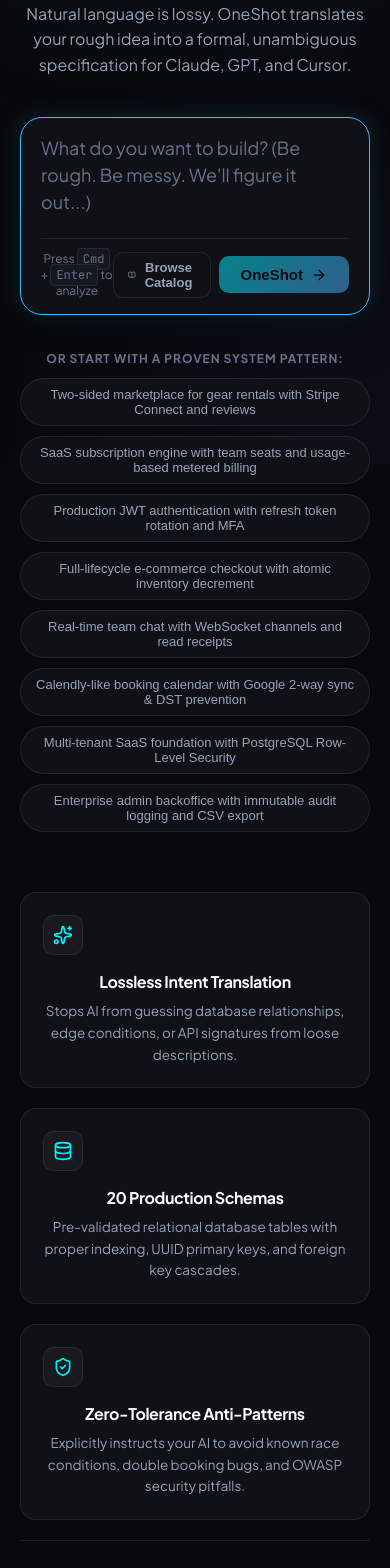
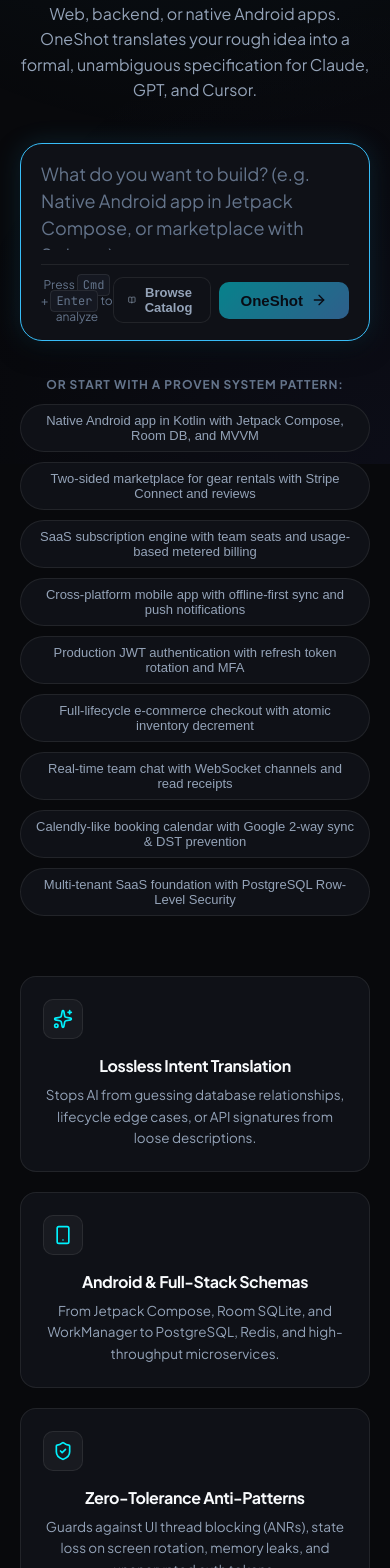
Before and after one commit to ahmedxuhri/oneshot, a React (Vite) app in the folder frontend/: page / in a window 390 px wide. Shown: the part 380-1948 px from the top of the page. Built offline with nearby package versions, Linux system fonts and the light colour scheme; no server answers.

Commit message:
feat: add Android Jetpack Compose & cross-platform mobile patterns

```diff
--- a/frontend/src/components/MCQPanel.jsx
+++ b/frontend/src/components/MCQPanel.jsx
@@ -10,7 +10,8 @@
   Database,
   Cpu,
   Settings2,
-  ExternalLink
+  ExternalLink,
+  Smartphone
 } from 'lucide-react';
 
 export default function MCQPanel({
@@ -32,13 +33,15 @@
     web_sources = []
   } = interpretation;
 
+  const isMobile = pattern_category === 'mobile' || matched_pattern.includes('android') || matched_pattern.includes('mobile');
+
   // Initialize state with default first option for each clarifying question
   const [answers, setAnswers] = useState({});
   const [stack, setStack] = useState({
-    backend: 'Python (FastAPI)',
-    database: 'PostgreSQL',
-    cache: 'Redis',
-    frontend: 'React (SPA)'
+    backend: isMobile ? 'Kotlin (Jetpack Compose)' : 'Python (FastAPI)',
+    database: isMobile ? 'Room DB (SQLite)' : 'PostgreSQL',
+    cache: isMobile ? 'DataStore (Encrypted)' : 'Redis',
+    frontend: isMobile ? 'Material Design 3 (Compose)' : 'React (SPA)'
   });
   const [customNotes, setCustomNotes] = useState('');
 
@@ -50,7 +53,16 @@
       }
     });
     setAnswers(initialAnswers);
-  }, [clarifying_questions]);
+
+    if (isMobile) {
+      setStack({
+        backend: 'Kotlin (Jetpack Compose + Coroutines)',
+        database: 'Room DB (SQLite Offline-First)',
+        cache: 'EncryptedDataStore / Android Keystore',
+        frontend: 'Jetpack Compose (Material 3 UI)'
+      });
+    }
+  }, [clarifying_questions, isMobile]);
 
   const handleSelectOption = (questionId, option) => {
     setAnswers((prev) => ({
@@ -159,18 +171,28 @@
         {/* Tech Stack Customizer */}
         <div className="stack-section">
           <div className="section-heading">
-            <Server size={18} color="var(--accent-blue)" />
+            {isMobile ? <Smartphone size={18} color="var(--accent-blue)" /> : <Server size={18} color="var(--accent-blue)" />}
             <span>Target Technology Stack</span>
           </div>
 
           <div className="stack-grid">
             <div className="stack-item">
-              <label>Backend Framework</label>
+              <label>{isMobile ? 'Language / Architecture' : 'Backend Framework'}</label>
               <select
                 className="stack-select"
                 value={stack.backend}
                 onChange={(e) => setStack({ ...stack, backend: e.target.value })}
               >
+                {isMobile ? (
+                  <>
+                    <option value="Kotlin (Jetpack Compose + Coroutines)">Kotlin (Jetpack Compose)</option>
+                    <option value="Kotlin Multiplatform (KMP)">Kotlin Multiplatform (KMP)</option>
+                    <option value="Flutter (Dart + Riverpod)">Flutter (Dart)</option>
+                    <option value="React Native (Expo + TypeScript)">React Native (Expo)</option>
+                    <option value="Swift (SwiftUI / iOS)">Swift (SwiftUI)</option>
+                  </>
+                ) : (
+                  <>
                     <option value="Python (FastAPI)">Python (FastAPI)</option>
                     <option value="Python (Django / DRF)">Python (Django / DRF)</option>
                     <option value="Node.js (Next.js App Router)">Node.js (Next.js)</option>
@@ -178,51 +200,87 @@
                     <option value="Node.js (NestJS)">Node.js (NestJS)</option>
                     <option value="Go (Gin / Fiber)">Go (Gin / Fiber)</option>
                     <option value="Rust (Axum)">Rust (Axum)</option>
+                  </>
+                )}
               </select>
             </div>
 
             <div className="stack-item">
-              <label>Primary Database</label>
+              <label>{isMobile ? 'Local Storage / Cache' : 'Primary Database'}</label>
               <select
                 className="stack-select"
                 value={stack.database}
                 onChange={(e) => setStack({ ...stack, database: e.target.value })}
               >
+                {isMobile ? (
+                  <>
+                    <option value="Room DB (SQLite + Flow)">Room DB (SQLite)</option>
+                    <option value="SQLDelight (Multiplatform)">SQLDelight</option>
+                    <option value="WatermelonDB (React Native)">WatermelonDB</option>
+                    <option value="Hive / Isar (Flutter)">Hive / Isar</option>
+                    <option value="Firebase Firestore / Realm">Firebase / Realm</option>
+                  </>
+                ) : (
+                  <>
                     <option value="PostgreSQL">PostgreSQL</option>
                     <option value="MySQL 8+">MySQL 8+</option>
                     <option value="SQLite (Embedded / LibSQL)">SQLite (LibSQL / Turso)</option>
                     <option value="MongoDB">MongoDB</option>
                     <option value="Supabase (PostgreSQL + RLS)">Supabase</option>
+                  </>
+                )}
               </select>
             </div>
 
             <div className="stack-item">
-              <label>Caching / Queue</label>
+              <label>{isMobile ? 'Preferences / Storage' : 'Caching / Queue'}</label>
               <select
                 className="stack-select"
                 value={stack.cache}
                 onChange={(e) => setStack({ ...stack, cache: e.target.value })}
               >
+                {isMobile ? (
+                  <>
+                    <option value="EncryptedDataStore / Android Keystore">EncryptedDataStore (Keystore)</option>
+                    <option value="DataStore Preferences">DataStore Preferences</option>
+                    <option value="MMKV (High Performance Key-Value)">MMKV</option>
+                    <option value="SharedPreferences (Encrypted)">EncryptedSharedPreferences</option>
+                  </>
+                ) : (
+                  <>
                     <option value="Redis">Redis</option>
                     <option value="DragonflyDB / KeyDB">DragonflyDB / KeyDB</option>
                     <option value="RabbitMQ / Celery">RabbitMQ</option>
                     <option value="PostgreSQL SKIP LOCKED Queue">PostgreSQL Queue</option>
                     <option value="None / In-Memory">None / In-Memory</option>
+                  </>
+                )}
               </select>
             </div>
 
             <div className="stack-item">
-              <label>Frontend UI</label>
+              <label>UI Framework / Design System</label>
               <select
                 className="stack-select"
                 value={stack.frontend}
                 onChange={(e) => setStack({ ...stack, frontend: e.target.value })}
               >
+                {isMobile ? (
+                  <>
+                    <option value="Jetpack Compose (Material 3 Dynamic Theming)">Jetpack Compose (Material 3)</option>
+                    <option value="Flutter Material 3">Flutter Material 3</option>
+                    <option value="React Native Paper / NativeWind">React Native Paper</option>
+                    <option value="SwiftUI (Apple HIG)">SwiftUI</option>
+                  </>
+                ) : (
+                  <>
                     <option value="React (Vite SPA + Tailwind)">React (Vite SPA)</option>
                     <option value="Next.js 14+ (React Server Components)">Next.js 14+</option>
                     <option value="Vue.js 3 / Nuxt">Vue.js / Nuxt</option>
                     <option value="SvelteKit">SvelteKit</option>
                     <option value="Vanilla HTML / JS (No Framework)">Vanilla HTML / JS</option>
+                  </>
+                )}
               </select>
             </div>
           </div>
@@ -234,7 +292,7 @@
             <input
               type="text"
               className="stack-input"
-              placeholder="e.g. Include rate limiting on /auth endpoints, support dark mode in UI, use Docker Compose..."
+              placeholder={isMobile ? "e.g. Target Android 14 (API 34), support edge-to-edge layout, implement biometric prompt..." : "e.g. Include rate limiting on /auth endpoints, support dark mode in UI..."}
               value={customNotes}
               onChange={(e) => setCustomNotes(e.target.value)}
             />
--- a/frontend/src/components/PromptInput.jsx
+++ b/frontend/src/components/PromptInput.jsx
@@ -1,18 +1,19 @@
 import React, { useState } from 'react';
-import { ArrowRight, Sparkles, ShieldCheck, Database, Zap, BookOpen } from 'lucide-react';
+import { ArrowRight, Sparkles, ShieldCheck, Database, Zap, BookOpen, Smartphone } from 'lucide-react';
 
 const EXAMPLE_PROMPTS = [
+  "Native Android app in Kotlin with Jetpack Compose, Room DB, and MVVM",
   "Two-sided marketplace for gear rentals with Stripe Connect and reviews",
   "SaaS subscription engine with team seats and usage-based metered billing",
+  "Cross-platform mobile app with offline-first sync and push notifications",
   "Production JWT authentication with refresh token rotation and MFA",
   "Full-lifecycle e-commerce checkout with atomic inventory decrement",
   "Real-time team chat with WebSocket channels and read receipts",
   "Calendly-like booking calendar with Google 2-way sync & DST prevention",
-  "Multi-tenant SaaS foundation with PostgreSQL Row-Level Security",
-  "Enterprise admin backoffice with immutable audit logging and CSV export"
+  "Multi-tenant SaaS foundation with PostgreSQL Row-Level Security"
 ];
 
-export default function PromptInput({ onSubmit, onOpenCatalog, patternCount = 20, loading = false }) {
+export default function PromptInput({ onSubmit, onOpenCatalog, patternCount = 22, loading = false }) {
   const [prompt, setPrompt] = useState('');
 
   const handleSubmit = (e) => {
@@ -33,7 +34,7 @@
       <div className="hero-pill">
         <span className="dot" />
         <span>Lossless AI Architecture Specifier</span>
-        <span className="badge-count">{patternCount} Patterns</span>
+        <span className="badge-count">{patternCount} Systems</span>
       </div>
 
       <h1 className="hero-title">
@@ -48,7 +49,7 @@
       </h1>
 
       <p className="hero-subtitle">
-        Natural language is lossy. OneShot translates your rough idea into a formal, unambiguous specification for Claude, GPT, and Cursor.
+        Web, backend, or native Android apps. OneShot translates your rough idea into a formal, unambiguous specification for Claude, GPT, and Cursor.
       </p>
 
       {/* Main Input Form */}
@@ -56,7 +57,7 @@
         <form onSubmit={handleSubmit} className="prompt-box">
           <textarea
             className="prompt-textarea"
-            placeholder="What do you want to build? (Be rough. Be messy. We'll figure it out...)"
+            placeholder="What do you want to build? (e.g. Native Android app in Jetpack Compose, or marketplace with Stripe...)"
             value={prompt}
             onChange={(e) => setPrompt(e.target.value)}
             onKeyDown={handleKeyDown}
@@ -74,7 +75,7 @@
                 type="button"
                 className="btn-secondary-sm"
                 onClick={onOpenCatalog}
-                title="Browse all 20 verified system patterns"
+                title="Browse all verified system patterns"
               >
                 <BookOpen size={14} />
                 <span>Browse Catalog</span>
@@ -120,17 +121,17 @@
           </div>
           <h3>Lossless Intent Translation</h3>
           <p>
-            Stops AI from guessing database relationships, edge conditions, or API signatures from loose descriptions.
+            Stops AI from guessing database relationships, lifecycle edge cases, or API signatures from loose descriptions.
           </p>
         </div>
 
         <div className="feature-box">
           <div className="feature-icon-wrap">
-            <Database size={20} />
+            <Smartphone size={20} />
           </div>
-          <h3>20 Production Schemas</h3>
+          <h3>Android & Full-Stack Schemas</h3>
           <p>
-            Pre-validated relational database tables with proper indexing, UUID primary keys, and foreign key cascades.
+            From Jetpack Compose, Room SQLite, and WorkManager to PostgreSQL, Redis, and high-throughput microservices.
           </p>
         </div>
 
@@ -140,7 +141,7 @@
           </div>
           <h3>Zero-Tolerance Anti-Patterns</h3>
           <p>
-            Explicitly instructs your AI to avoid known race conditions, double booking bugs, and OWASP security pitfalls.
+            Guards against UI thread blocking (ANRs), state loss on screen rotation, memory leaks, and unencrypted auth tokens.
           </p>
         </div>
       </div>
```
Also changed, not shown: 2 other files (tests, documents, lock files or other folders). Lines whose indentation alone changed are shown as unchanged.
